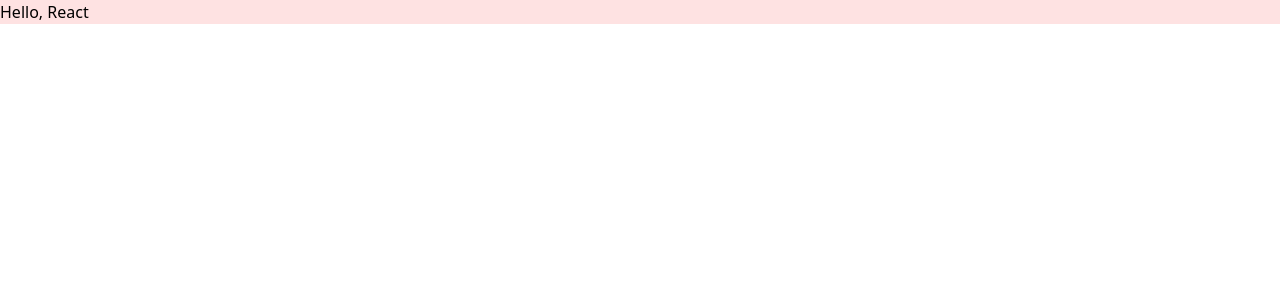
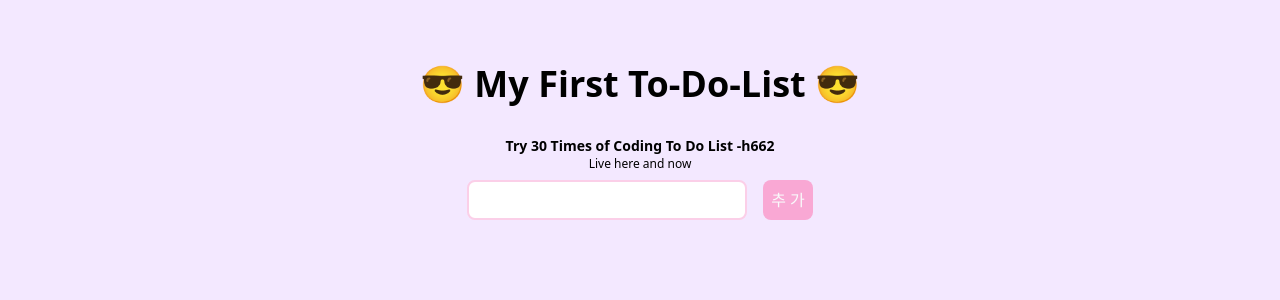
Before and after one commit to semkwon/todolist-challenge, a React (Create React App) app in the folder todolist_1/frontend/: page / in a window 1280 px wide. Shown: the top 300 px of the page. Built offline with nearby package versions, Linux system fonts and the light colour scheme.

Commit message:
화면구성 Ready

```diff
--- a/todolist_1/frontend/src/App.jsx
+++ b/todolist_1/frontend/src/App.jsx
@@ -1,5 +1,24 @@
 function App() {
-  return <div className="bg-red-100">Hello, React</div>;
+  return (
+    <div className="bg-purple-100 min-h-screen flex flex-col justify-top items-center pt-16">
+      <h1 className="text-4xl font-bold">😎 My First To-Do-List 😎</h1>
+      <div className="mt-8 text-sm font-semibold">
+        Try 30 Times of Coding To Do List -h662
+      </div>
+      <div className="text-xs">Live here and now</div>
+      <form className="flex mt-2">
+        <input
+          type="text"
+          className="grow border-2 border-pink-200 rounded-lg focus:outline-pink-400 px-2 py-1 text-lg"
+        />
+        <input
+          className="ml-4 px-2 py-1 bg-pink-300 hover:bg-pink-400 rounded-lg text-gray-50"
+          type="submit"
+          value={"추 가"}
+        />
+      </form>
+    </div>
+  );
 }
 
 export default App;
```
